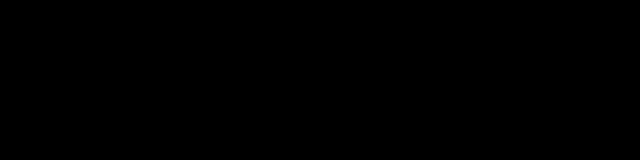
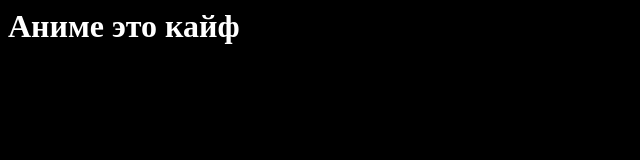
Before and after one commit to alex4shv/alex4shv.github.io, a plain HTML site: page index.html in a window 1280 px wide. Shown: the whole page, without its empty margins (0-640 px from the left). Drawn offline with Linux system fonts and the light colour scheme.

Commit message:
Update index.html

```diff
--- a/index.html
+++ b/index.html
@@ -7,6 +7,6 @@
 	<link rel="stylesheet" type="text/css" href="style.css">
 </head>
 <body>
-
+	<h1>Аниме это кайф</h1>
 </body>
 </html>
```
